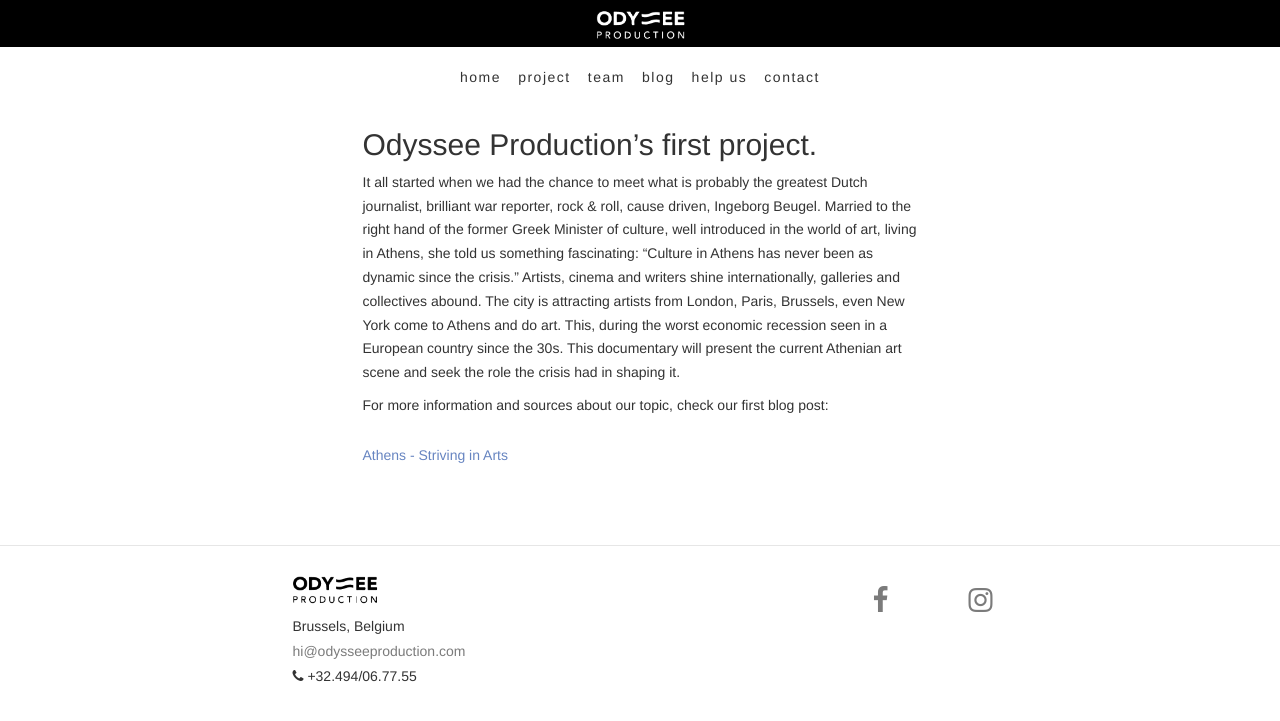
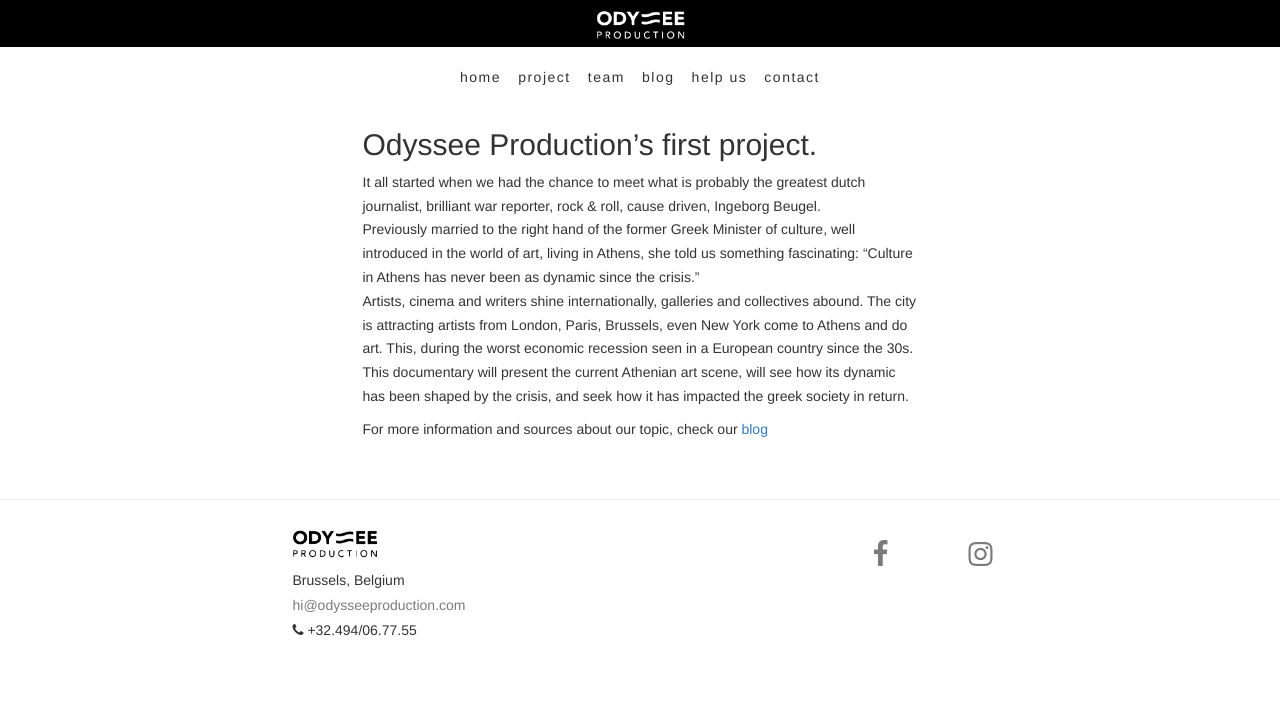
Before and after one commit to datene/odyssee, a Jekyll site: the page built from project.md, in a window 1280 px wide. Shown: the top 721 px of the page. Built offline with Jekyll 4.4.1, drawn with Linux system fonts in a browser that asks for light colours; nearby versions of some CDN libraries.

Commit message:
comment change to projects page

```diff
--- a/project.md
+++ b/project.md
@@ -11,17 +11,14 @@ permalink: /project/
         Odyssee Production’s first project.
       </h2>
       <p class="text-block">
-        It all started when we had the chance to meet what is probably the greatest Dutch journalist, brilliant war reporter, rock & roll, cause driven, Ingeborg Beugel.
-        Married to the right hand of the former Greek Minister of culture, well introduced in the world of art, living in Athens, she told us something fascinating: “Culture in Athens has never been as dynamic since the crisis.”
-        Artists, cinema and writers shine internationally, galleries and collectives abound. The city is attracting artists from London, Paris, Brussels, even New York come to Athens and do art. This, during the worst economic recession seen in a European country since the 30s.
-        This documentary will present the current Athenian art scene and seek the role the crisis had in shaping it.
+        It all started when we had the chance to meet what is probably the greatest dutch journalist, brilliant war reporter, rock & roll, cause driven, Ingeborg Beugel. <br>
+        Previously married to the right hand of the former Greek Minister of culture, well introduced in the world of art, living in Athens, she told us something fascinating: “Culture in Athens has never been as dynamic since the crisis.”<br>
+        Artists, cinema and writers shine internationally, galleries and collectives abound. The city is attracting artists from London, Paris, Brussels, even New York come to Athens and do art. This, during the worst economic recession seen in a European country since the 30s. <br>
+        This documentary will present the current Athenian art scene, will see how its dynamic has been shaped by the crisis, and seek how it has impacted the greek society in return. <br>
       </p>
       <p>
-        For more information and sources about our topic, check our first blog post:
+        For more information and sources about our topic, check our <a href="http://odysseeproduction.com/blog">blog</a>
       </p>
-      <a href="https://medium.com/@Odysseeprod/athens-striving-in-arts-787b40f6896b" class="odyssee-link">
-        Athens - Striving in Arts
-      </a>
     </div>
   </div>
 </div>
```
